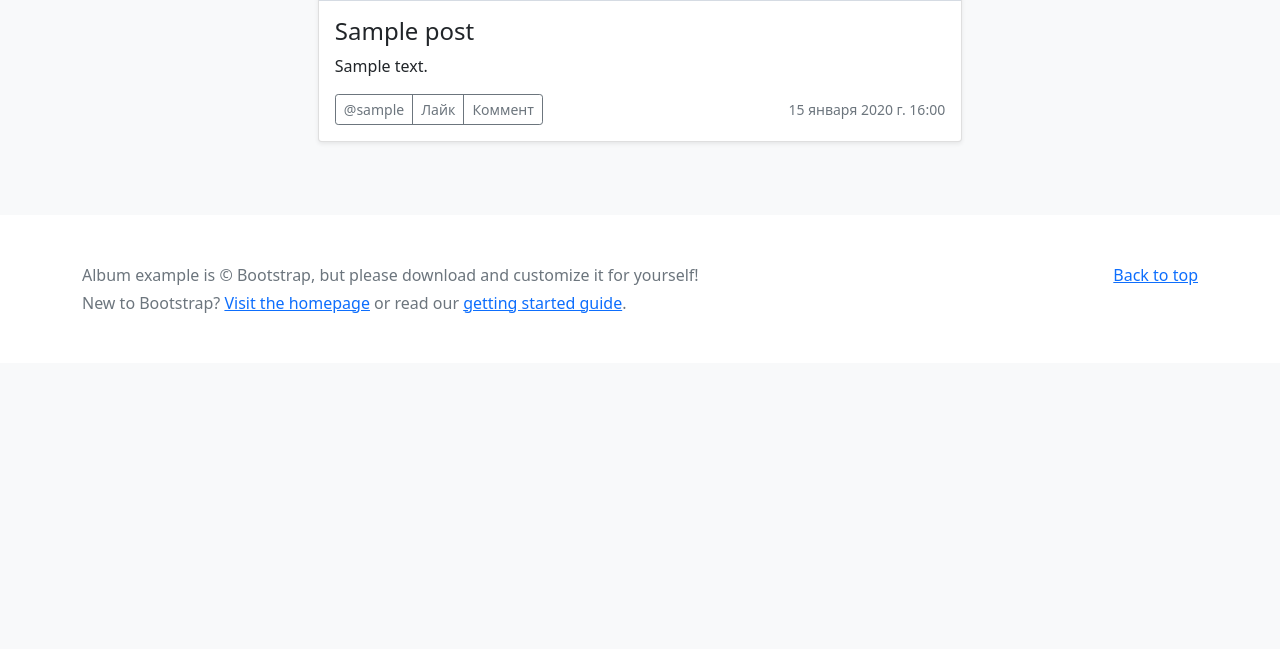
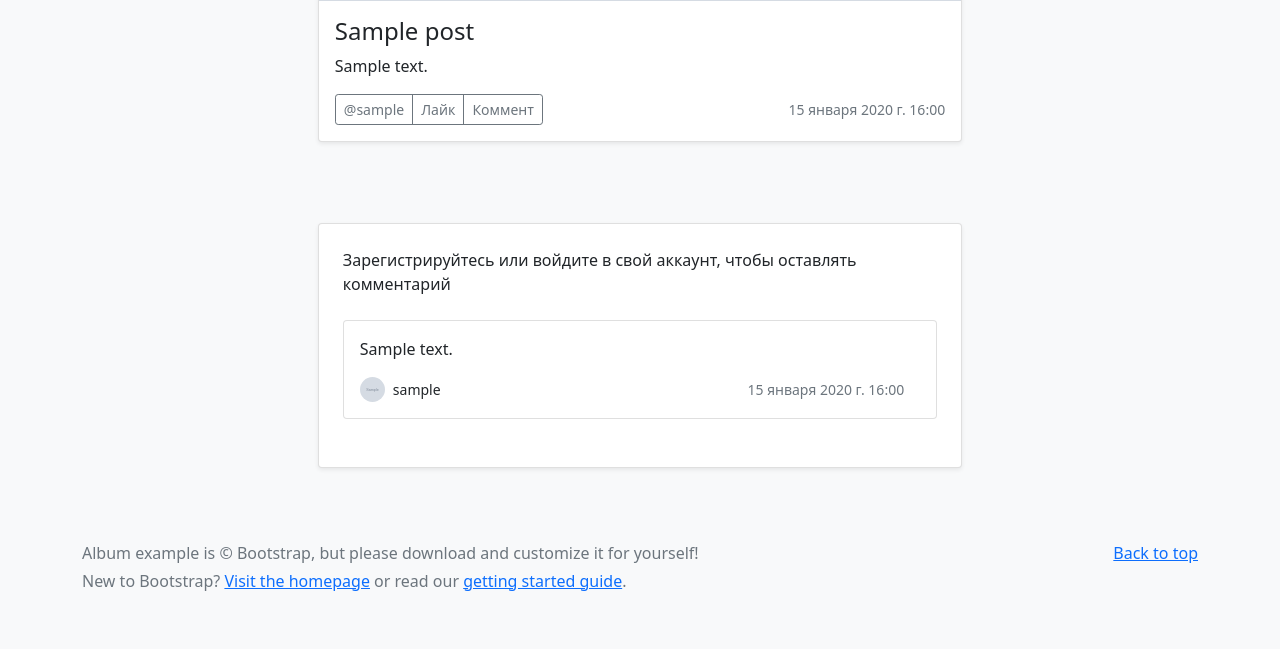
Before and after one commit to Toktorov/Instagram22, a Django app: page /post/1 in a window 1280 px wide. Shown: the part 606-1255 px from the top of the page. Before the commit the page ends 919 px from the top, so only its background shows below. Run offline with Django 4.2, Linux system fonts and the light colour scheme; tables that the repository leaves empty hold one stand-in row (values such as "Sample post"); grey boxes marked "Sample" are stand-in pictures; some libraries are stand-ins or nearby versions.

Commit message:
comments for posts

```diff
--- a/posts/admin.py
+++ b/posts/admin.py
@@ -1,5 +1,6 @@
 from django.contrib import admin
-from posts.models import Post
+from posts.models import Post, PostComment
 
 # Register your models here.
 admin.site.register(Post)
+admin.site.register(PostComment)
--- a/posts/models.py
+++ b/posts/models.py
@@ -8,3 +8,18 @@ class Post(models.Model):
     description = models.TextField()
     image = models.ImageField(upload_to = "post_image/")
     created = models.DateTimeField(auto_now_add=True)
+
+    def __str__(self):
+        return self.title
+
+class PostComment(models.Model):
+    user = models.ForeignKey(User, on_delete=models.CASCADE, related_name="comment_user")
+    post = models.ForeignKey(Post, on_delete=models.CASCADE, related_name="comment_post")
+    text = models.TextField()
+    created = models.DateTimeField(auto_now_add=True)
+
+    def __str__(self):
+        return self.text
+
+    class Meta:
+        ordering = ('-created', )
--- a/posts/views.py
+++ b/posts/views.py
@@ -1,5 +1,5 @@
 from django.shortcuts import render, redirect
-from posts.models import Post
+from posts.models import Post, PostComment
 
 # Create your views here.
 def index(request):
@@ -11,6 +11,11 @@ def index(request):
 
 def post_detail(request, id):
     post = Post.objects.get(id = id)
+    if request.method == "POST":
+        post = Post.objects.get(id = id)
+        text = request.POST.get('text')
+        comment = PostComment.objects.create(user = request.user, post = post, text = text)
+        return redirect('post_detail', post.id)
     context = {
         'post' : post,
     }
--- a/templates/index.html
+++ b/templates/index.html
@@ -3,14 +3,14 @@
     <meta charset="UTF-8">
     <meta http-equiv="X-UA-Compatible" content="IE=edge">
     <meta name="viewport" content="width=device-width, initial-scale=1.0">
-    <title>Document</title>
+    <title>Instragam</title>
     <link href="https://cdn.jsdelivr.net/npm/bootstrap@5.0.2/dist/css/bootstrap.min.css" rel="stylesheet" integrity="sha384-EVSTQN3/azprG1Anm3QDgpJLIm9Nao0Yz1ztcQTwFspd3yD65VohhpuuCOmLASjC" crossorigin="anonymous">
 <script src="https://cdn.jsdelivr.net/npm/bootstrap@5.0.2/dist/js/bootstrap.bundle.min.js" integrity="sha384-MrcW6ZMFYlzcLA8Nl+NtUVF0sA7MsXsP1UyJoMp4YLEuNSfAP+JcXn/tWtIaxVXM" crossorigin="anonymous"></script>
 </head>
 <body>
     {% include 'include/header.html' %}
 
-    <div class="album py-5 bg-light">
+      <div class="album py-5 bg-light">
         <div class="container">
           {% for post in posts %}
           <div style="margin-bottom:25px; align-items: center; display:flex; justify-content:center;" class="row row-cols-1 row-cols-sm-1 row-cols-md-1 g-3">
@@ -51,7 +51,6 @@
               </div>
             </div>
           </div>
-
         </div>
       </div>
       <footer class="text-muted py-5">
--- a/templates/post_create.html
+++ b/templates/post_create.html
@@ -40,7 +40,6 @@
       </div>
     </div>
     {% endif %}
-
     <footer class="text-muted py-5">
         <div class="container">
           <p class="float-end mb-1">
--- a/templates/post_detail.html
+++ b/templates/post_detail.html
@@ -9,14 +9,12 @@
 </head>
 <body>
   {% include 'include/header.html' %}
-
     <div class="album py-5 bg-light">
         <div class="container">
           <div style="margin-bottom:25px; align-items: center; display:flex; justify-content:center;" class="row row-cols-1 row-cols-sm-1 row-cols-md-1 g-3">
             <div class="position-relative col col-md-7">
               <div class="card shadow-sm">
                 <img class="bd-placeholder-img card-img-top" width="100%" height="50%" src="{{ post.image.url }}" role="img" aria-label="Placeholder: Thumbnail" preserveAspectRatio="xMidYMid slice" focusable="false"></img>
-
                 <div class="card-body">
                   <h4 class="card-text">{{ post.title }}</h4>
                   <p class="card-text">{{ post.description }}</p>
@@ -35,9 +33,54 @@
               </div>
             </div>
           </div>
-
         </div>
       </div>
+
+      <div class="album py-2 bg-light">
+        <div class="container">
+          <div style="margin-bottom:25px; align-items: center; display:flex; justify-content:center;" class="row row-cols-1 row-cols-sm-1 row-cols-md-1 g-3">
+            <div class="position-relative col col-md-7">
+              <div class="card shadow-sm">
+
+                <div class="card-body p-4">
+                  <div class="form-outline mb-4">
+                    {% if user.is_authenticated %}
+                  <form method="POST">
+                    {% csrf_token %}
+                    <input type="text" name = "text" class="form-control" placeholder="Написать комментарий..." />
+                    <button style="margin-top: 10px;" class = "btn btn-outline-dark">Оставить комментарий</button>
+                  </form>
+                  {% else %}
+                  <p>Зарегистрируйтесь или войдите в свой аккаунт, чтобы оставлять комментарий</p>
+
+                  {% endif %}
+                  </div>
+                  {% for comment in post.comment_post.all %}
+                  <div class="card mb-4">
+                    <div class="card-body">
+                      <p>{{ comment.text }}</p>
+
+                      <div class="d-flex justify-content-between">
+                        <div class="d-flex flex-row align-items-center">
+                          <img src="{{ comment.user.profile_image.url }}" alt="avatar" style = "border-radius: 30px;" width="25"
+                            height="25"/>
+                          <p class="small mb-0 ms-2">{{ comment.user }}</p>
+                        </div>
+                        <div class="d-flex flex-row align-items-center">
+                          <p class="small text-muted mb-0">{{ comment.created }}</p>
+                          <i class="far fa-thumbs-up mx-2 fa-xs text-black" style="margin-top: -0.16rem;"></i>
+
+                        </div>
+                      </div>
+                    </div>
+                  </div>
+                  {% endfor %}
+              </div>
+            </div>
+          </div>
+        </div>
+      </div>
+
       <footer class="text-muted py-5">
         <div class="container">
           <p class="float-end mb-1">
--- a/users/models.py
+++ b/users/models.py
@@ -1,5 +1,3 @@
-from contextlib import nullcontext
-from email.policy import default
 from django.db import models
 from django.contrib.auth.models import AbstractUser
 
```
Also changed, not shown: templates/comment.html (+6 -1 lines), posts/migrations/0004_postcomment.py (added), posts/migrations/0005_alter_postcomment_text.py (added), posts/migrations/0006_alter_postcomment_text.py (added), posts/migrations/0007_alter_postcomment_text.py (added), posts/migrations/0008_alter_postcomment_options.py (added), posts/migrations/0009_alter_postcomment_options.py (added), 1 other file.
